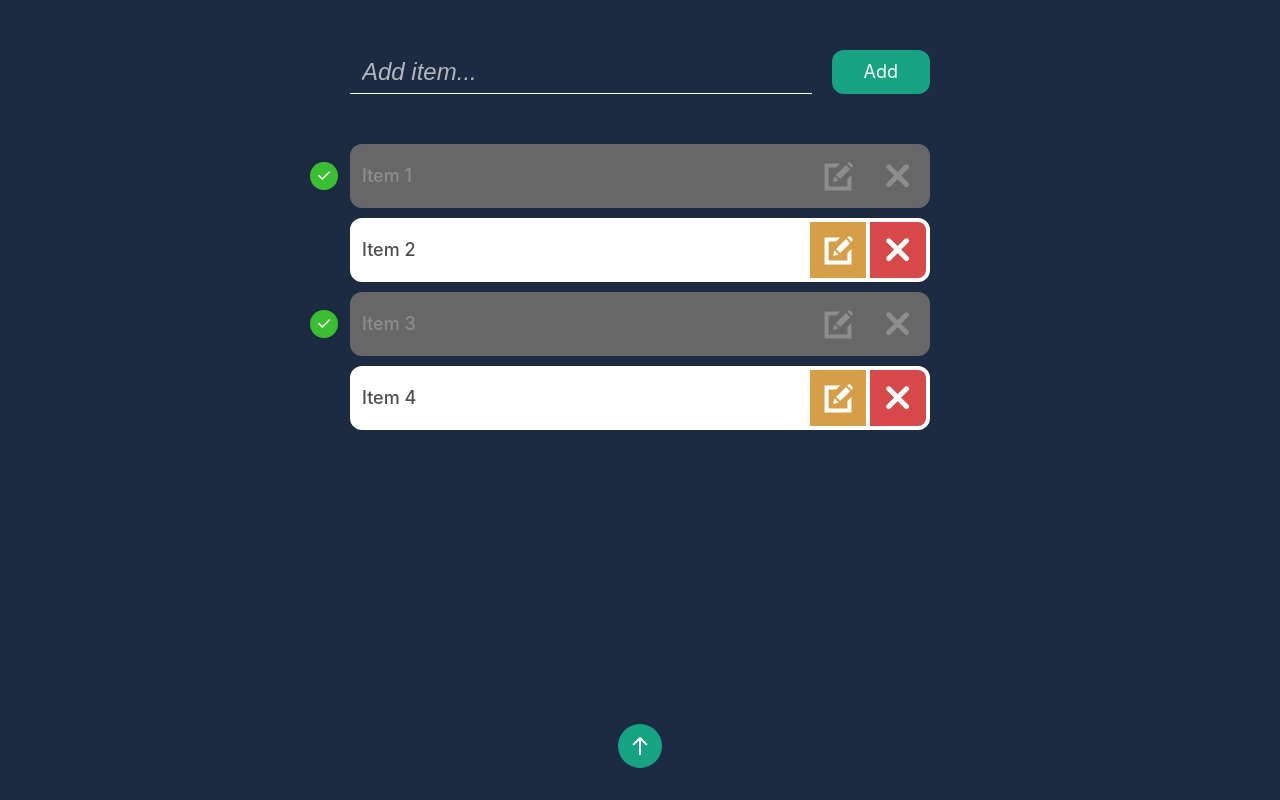
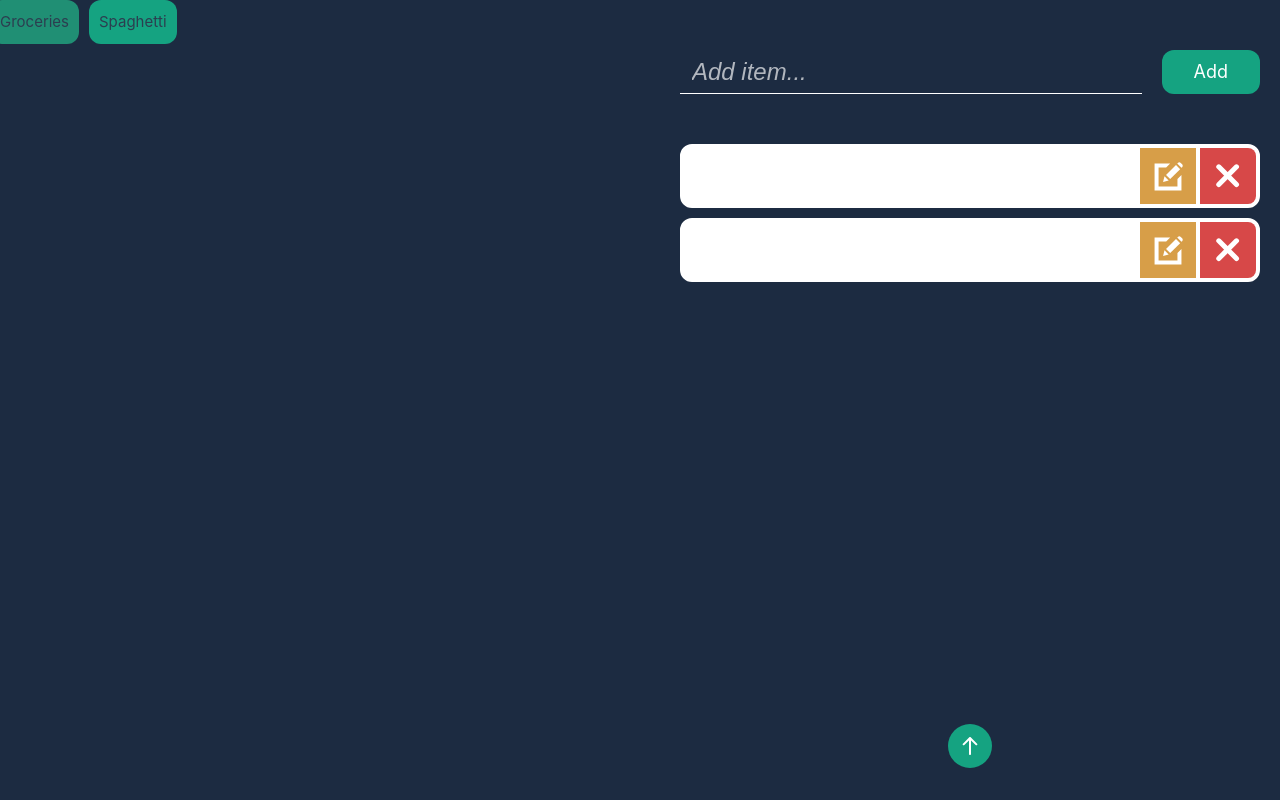
Before and after one commit to Dk3o/Todo, a Vue app: page / in a window 1280 px wide. Built offline with nearby package versions, Linux system fonts and the light colour scheme.

Commit message:
wip: adding card

```diff
--- a/src/App.vue
+++ b/src/App.vue
@@ -1,9 +1,11 @@
 <script setup>
   import { ref } from 'vue';
-  import TodoInput from './components/TodoInput.vue'
-  import TodoButton from './components/TodoButton.vue'
-  import TodoList from './components/TodoList.vue'
-  import IconArrowUp from './components/icons/IconArrowUp.vue'
+  import Card from './components/Card.vue'
+  import CardContainer from './components/CardContainer.vue'
+  import { useTodoStore } from '@/stores/todo';
+
+  const todoStore = useTodoStore()
+    const { list } = todoStore
 
   const scroll = ref();
 
@@ -17,61 +19,28 @@ const scrollToTop = () => {
 
 <template>
   <main>
-    <div class="wrapper">
-      <div class="todo">
-        <div class="todo-header">
-          <TodoInput />
-          <TodoButton />
+    <div class="container">
+      <div class="wrapper">
+        <div class="test">
+          <Card  v-for="(card, index) in list" :key="index" :card="card" :position="index" />
         </div>
-        <TodoList/>
-        <div class="scroll-to-top">
-          <a @click="scrollToTop">
-            <IconArrowUp/>
-          </a>
-        </div>
+      </div>
+      <div class="wrapper">
+        <CardContainer />
       </div>
     </div>
   </main>
 </template>
 
 <style scoped>
+  .container {
+    display: flex;
+  }
+
   .wrapper {
     width: 660px;
 
   }
 
-  .todo {
-    position: relative;
-    font-size: 18px;
-  }
-
-  .todo-header {
-    display: flex;
-    padding: 50px 40px 50px 40px;
-
-  }
-
-  .scroll-to-top {
-    display: flex;
-    justify-content: center;
-    margin-top: 20px;
-  }
-
-  .scroll-to-top a {
-    background-color: #15A381;
-    border-radius: 50%;
-    height: 44px;
-    width: 44px;
-    color: #fff;
-    display: flex;
-    align-items: center;
-    justify-content: center;
-    cursor: pointer;
-  }
-
-  .scroll-to-top a:hover {
-        cursor: pointer;
-        background-color: #208f74;
-    }
 
 </style>
--- /dev/null
+++ b/src/components/Card.vue
@@ -0,0 +1,31 @@
+<script setup>
+    var props = defineProps({
+        card: Object,
+        position: Number
+    })
+
+    const loadContent = () => {
+        console.log(props.position)
+    }
+</script>
+<template>
+    <div class="card" @click="loadContent">
+        <span class="card-name">{{ card.category }}</span>
+    </div>
+</template>
+
+<style scoped>
+    .card {
+        width: auto;
+        height: auto;
+        background-color: #15A381;
+        padding: 10px;
+        float: left;
+        margin-left: 10px;
+        border-radius: 12px;
+    }
+
+    .card:hover {
+        background-color: #208f74;
+    }
+</style>
--- /dev/null
+++ b/src/components/CardContainer.vue
@@ -0,0 +1,57 @@
+<script setup>
+    import TodoInput from './TodoInput.vue'
+    import TodoButton from './TodoButton.vue'
+    import TodoList from './TodoList.vue'
+    import IconArrowUp from './icons/IconArrowUp.vue'
+</script>
+
+<template>
+    <div class="todo">
+        <div class="todo-header">
+            <TodoInput />
+            <TodoButton />
+        </div>
+        <TodoList/>
+        <div class="scroll-to-top">
+            <a @click="scrollToTop">
+                <IconArrowUp/>
+            </a>
+        </div>
+    </div>
+</template>
+
+<style scoped>
+  .todo {
+    position: relative;
+    font-size: 18px;
+  }
+
+  .todo-header {
+    display: flex;
+    padding: 50px 40px 50px 40px;
+  }
+
+  .scroll-to-top {
+    display: flex;
+    justify-content: center;
+    margin-top: 20px;
+  }
+
+  .scroll-to-top a {
+    background-color: #15A381;
+    border-radius: 50%;
+    height: 44px;
+    width: 44px;
+    color: #fff;
+    display: flex;
+    align-items: center;
+    justify-content: center;
+    cursor: pointer;
+  }
+
+  .scroll-to-top a:hover {
+        cursor: pointer;
+        background-color: #208f74;
+    }
+
+</style>
--- a/src/stores/todo.js
+++ b/src/stores/todo.js
@@ -4,24 +4,28 @@ import { defineStore } from "pinia";
 export const useTodoStore = defineStore('todo', () => {
 
     const inputText = ref('');
+    const categoryIndex = ref(null)
     const list = ref([
         {
-            name: "Item 1",
-            status: true
+            category: "Groceries",
+            items: [
+              { name: "Item 1", status: true },
+              { name: "Item 2", status: false },
+              { name: "Item 3", status: true }
+            ]
         },
         {
-            name: "Item 2",
-            status: false
-        },
-        {
-            name: "Item 3",
-            status: true
-        },
-        {
-            name: "Item 4",
-            status: false
+            category: "Spaghetti",
+            items: [
+              { name: "Item 4", status: false },
+              { name: "Item 5", status: true }
+            ]
         }
     ]);
+
+    // cons handleAddCategory = () {
+
+    // }
 
 
     const handleInput = () => {
```
